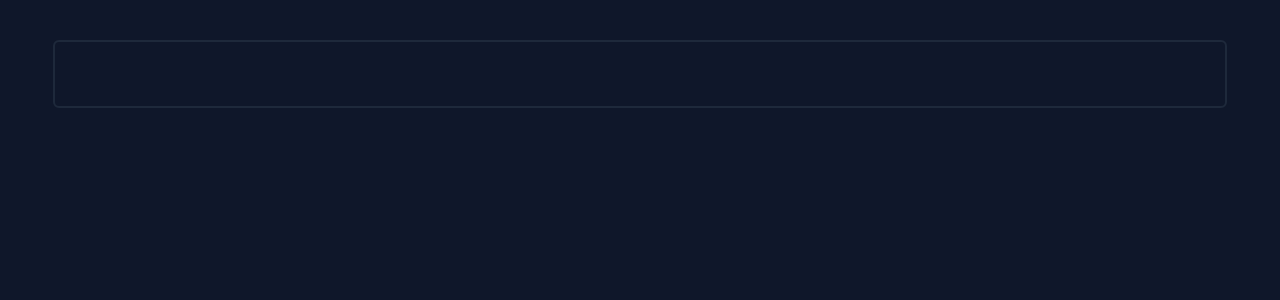
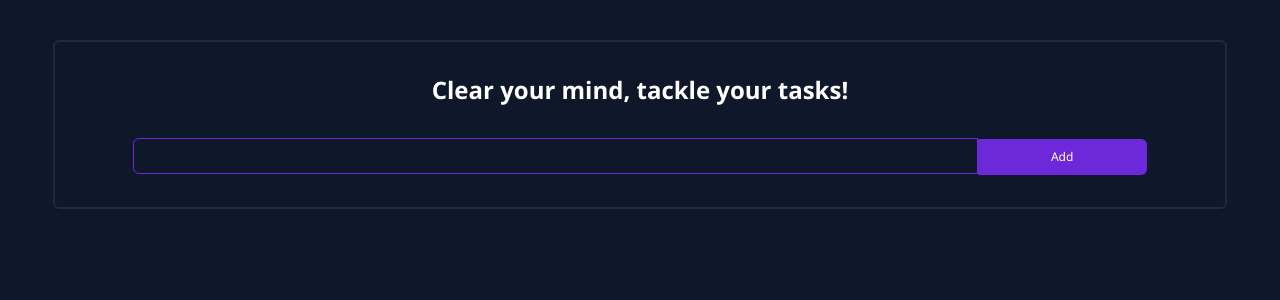
Before and after one commit to zahramirkazemi/ToDo, a React (Vite) app: page / in a window 1280 px wide. Shown: the top 300 px of the page. Built offline with nearby package versions, Linux system fonts and the light colour scheme.

Commit message:
feat: Add types and input component

```diff
--- a/src/app.tsx
+++ b/src/app.tsx
@@ -1,8 +1,28 @@
+import { useState } from "react";
+
+import TaskInput from "./components/task-input";
+import { Task } from "./types";
+
 const App: React.FC = () => {
+  const [tasks, setTasks] = useState<Task[]>([]);
+
+  const addTask = (task: Task): void => {
+    if (!task.title || /^\s*$/.test(task.title)) {
+      return;
+    }
+
+    const newTasks = [task, ...tasks];
+
+    setTasks(newTasks);
+  };
 
   return (
     <div className="flex justify-center lg:mt-10 mt-6 h-full w-full">
       <div className="h-5/6 w-11/12 border-2 border-tertiary rounded-md text-center lg:p-8 p-4">
+        <h1 className="lg:text-2xl text-lg font-bold">
+          Clear your mind, tackle your tasks!
+        </h1>
+        <TaskInput addTask={addTask} />
       </div>
     </div>
   );
--- /dev/null
+++ b/src/components/task-input.tsx
@@ -0,0 +1,43 @@
+import { useState } from "react";
+import { Task, TaskState } from "../types";
+
+interface TaskInputProps {
+  addTask: (task: Task) => void;
+}
+
+const TaskInput: React.FC<TaskInputProps> = ({ addTask }: TaskInputProps) => {
+  const [input, setInput] = useState("");
+
+  const handleChange = (event: React.ChangeEvent<HTMLInputElement>): void =>
+    setInput(event.target.value);
+
+  const handleSubmit = (event: React.MouseEvent<HTMLElement>): void => {
+    event.preventDefault();
+
+    addTask({
+      id: Date.now().toString(),
+      title: input,
+      state: TaskState.ToDo,
+    });
+
+    setInput("");
+  };
+
+  return (
+    <div className="w-11/12 m-auto lg:mt-8 mt-4">
+      <input
+        onChange={handleChange}
+        value={input}
+        className="w-5/6 border border-secondary h-9 bg-primary text-white px-3 text-sm lg:text-xs rounded-l-md focus-visible:outline-none"
+      ></input>
+      <button
+        onClick={handleSubmit}
+        className="bg-secondary text-white w-1/6 h-9 text-sm lg:text-xs rounded-r-md"
+      >
+        Add
+      </button>
+    </div>
+  );
+};
+
+export default TaskInput;
--- /dev/null
+++ b/src/types/index.tsx
@@ -0,0 +1,3 @@
+export { default as TaskState } from "./task-state-enum";
+export type { default as TaskStateType } from "./task-state-type";
+export type { default as Task } from "./task";
--- /dev/null
+++ b/src/types/task-state-enum.tsx
@@ -0,0 +1,7 @@
+enum TaskState {
+  ToDo = "to-do",
+  Inprogress = "inprogress",
+  Done = "done",
+}
+
+export default TaskState;
--- /dev/null
+++ b/src/types/task-state-type.tsx
@@ -0,0 +1,8 @@
+import TaskState from "./task-state-enum";
+
+export type TaskStateType =
+  | TaskState.ToDo
+  | TaskState.Inprogress
+  | TaskState.Done;
+
+export default TaskStateType;
--- /dev/null
+++ b/src/types/task.tsx
@@ -0,0 +1,9 @@
+import TaskStateType from "./task-state-type";
+
+interface Task {
+  id: string;
+  title: string;
+  state: TaskStateType;
+}
+
+export default Task;
```
